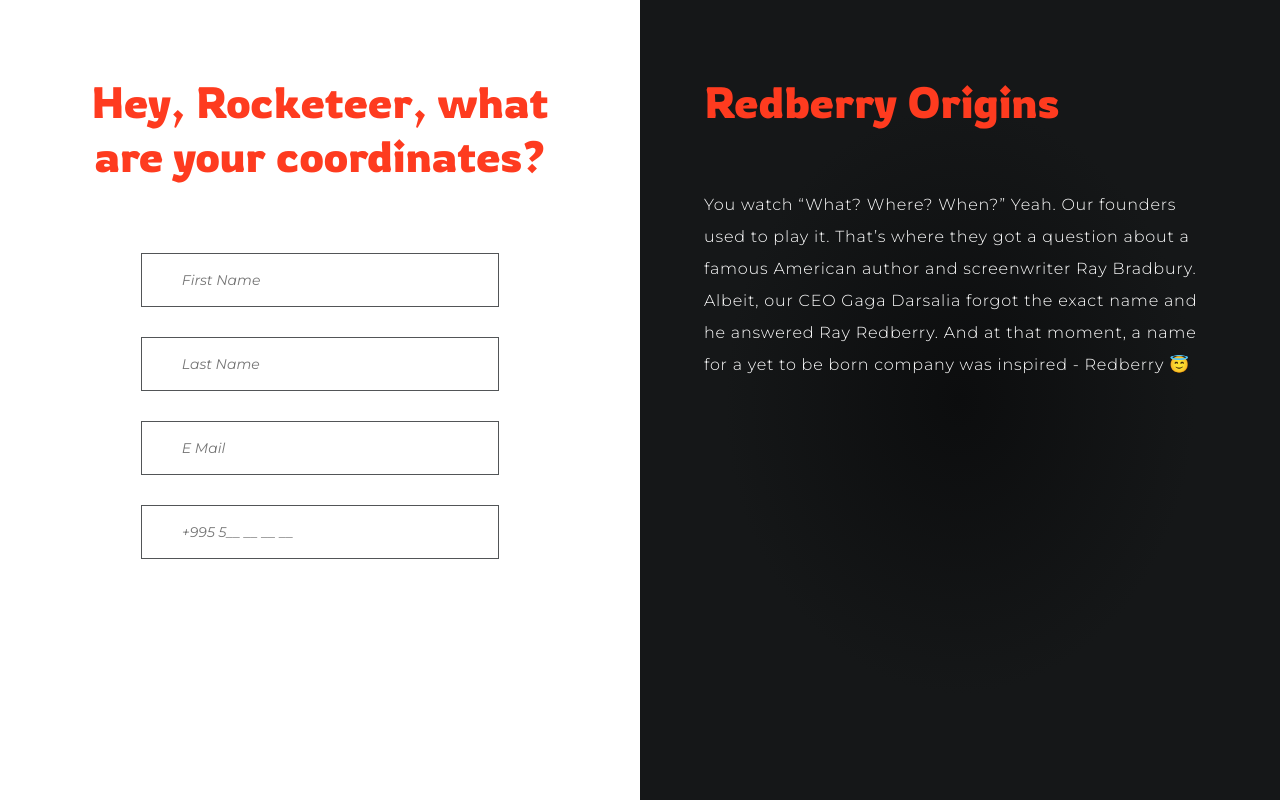
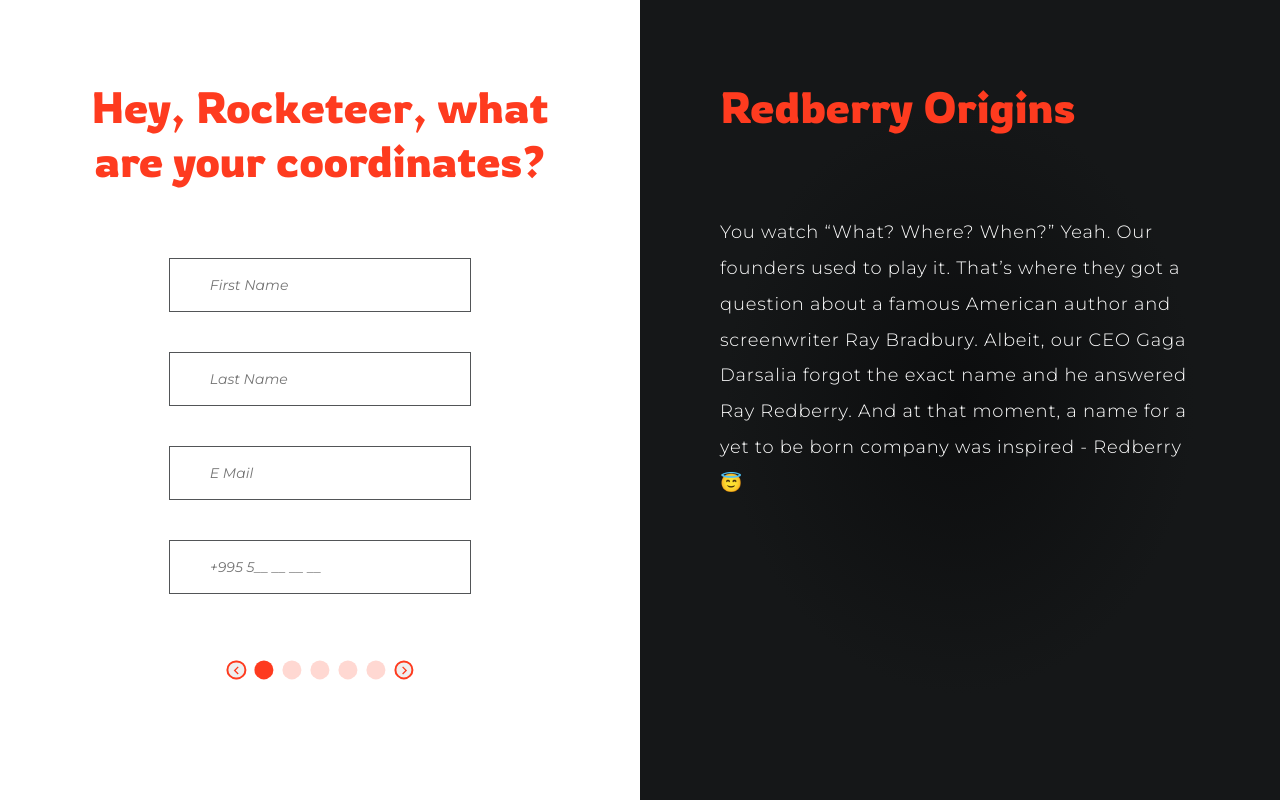
Before and after one commit to ioane-stacks/redberry, a React (Create React App) app: page / in a window 1280 px wide. Built offline with nearby package versions, Linux system fonts and the light colour scheme.

Commit message:
added pagination

```diff
--- a/package.json
+++ b/package.json
@@ -10,6 +10,7 @@
     "gh-pages": "^3.2.3",
     "react": "^17.0.2",
     "react-dom": "^17.0.2",
+    "react-icons": "^4.3.1",
     "react-scripts": "5.0.0",
     "web-vitals": "^2.1.4"
   },
--- a/src/FormPage.js
+++ b/src/FormPage.js
@@ -1,6 +1,7 @@
 import React, { useState } from "react";
 import PersonalInformation from "./form-contents/PersonalInformation";
 import { data } from './data';
+import { MdOutlineKeyboardArrowLeft, MdOutlineKeyboardArrowRight } from 'react-icons/md';
 const FormPage = () => {
 
     const [index, setIndex] = useState(0);
@@ -16,6 +17,15 @@
                     <form action="">
                         <PersonalInformation />
                     </form>
+                    <div className="pagination">
+                        <button className="btn-outline"><MdOutlineKeyboardArrowLeft /></button>
+                        <button className="btn-fill"></button>
+                        <button className="btn-fill" disabled></button>
+                        <button className="btn-fill" disabled></button>
+                        <button className="btn-fill" disabled></button>
+                        <button className="btn-fill" disabled></button>
+                        <button className="btn-outline"><MdOutlineKeyboardArrowRight /></button>
+                    </div>
                 </div>
             </section>
             <section className="description">
--- a/src/index.css
+++ b/src/index.css
@@ -88,10 +88,12 @@
 }
 
 .container-inner {
-  width: 80%;
+  width: 75%;
+  height: 100vh;
   margin-left: auto;
   margin-right: auto;
-  padding: 75px 0;
+  padding: 10vh 0;
+  position: relative;
 }
 
 .questionaire h1 {
@@ -104,9 +106,9 @@
 }
 
 .description p {
-  margin-top: 60px;
+  margin-top: 80px;
   display: flex;
-  font-size: 1rem;
+  font-size: 1.4vw;
   line-height: 200%;
   letter-spacing: 0.05rem;
 }
@@ -115,6 +117,14 @@
   width: 70%;
   background-color: var(--primary-bg);
   margin: 70px auto;
+  margin-bottom: 0;
+  text-align: center;
+  max-height: 60vh;
+  overflow-y: scroll;
+}
+
+.form-app::-webkit-scrollbar {
+  display: none;
 }
 
 .description {
@@ -123,9 +133,9 @@
 }
 
 input {
-  width: 100%;
+  width: 90%;
   height: 54px;
-  margin-bottom: 30px;
+  margin-bottom: 5vh;
   border: 1px solid #525557;
   outline: none;
   font-family: 'Montserrat';
@@ -136,9 +146,53 @@
 }
 
 .pagination {
-  width: 50%;
+  width: 40%;
   height: 50px;
-  display: flex;
+  display: grid;
+  margin-top: .7rem;
+  gap: .2rem;
+  grid-template-columns: auto auto auto auto auto auto auto;
+  margin-left: auto;
+  margin-right: auto;
+}
+
+@media screen and (min-width: 1367px) {
+  .pagination {
+    margin-top: 5rem;
+  }
+}
+
+.btn-outline {
+  width: 1.2rem;
+  height: 1.2rem;
+  position: relative;
+  top: 50%;
+  left: 50%;
+  transform: translate(-50%, -50%);
+  border: 2px solid var(--redberry-red);
+  color: var(--redberry-red);
+  font-size: 1rem;
   align-items: center;
-  background-color: var(--primary-bg);
+  border-radius: 50%;
+  cursor: pointer;
 }
+
+.btn-fill {
+  width: 1.2rem;
+  height: 1.2rem;
+  position: relative;
+  top: 50%;
+  left: 50%;
+  transform: translate(-50%, -50%);
+  background-color: var(--redberry-red);
+  border: none;
+  font-weight: bold;
+  align-items: center;
+  border-radius: 50%;
+  cursor: pointer;
+}
+
+.btn-fill:disabled {
+  opacity: 0.2;
+  cursor: auto;
+}
```
Also changed, not shown: 1 other file (tests, documents, lock files or other folders).
